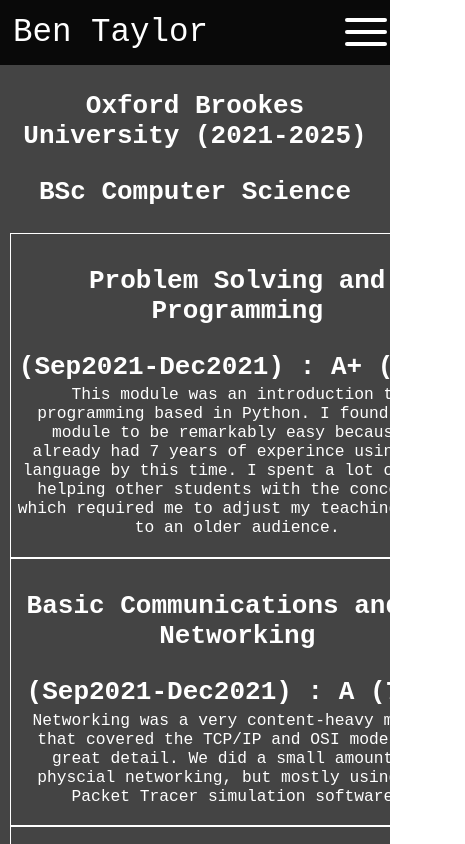
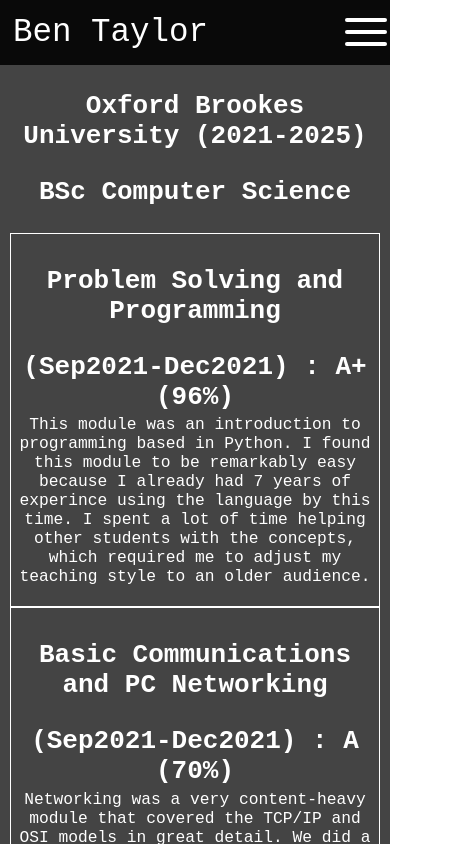
Before and after one commit to BenTaylor25/WebPortfolio2023, a React (Vite) app in the folder web-portfolio-2023/: page /WebPortfolio2023/education in a window 390 px wide. Shown: the top 844 px of the page, 465 px wide, since content can reach past the window. Built offline with nearby package versions, Linux system fonts and the light colour scheme.

Commit message:
mobile responsive

```diff
--- a/web-portfolio-2023/src/components/pages/Education.scss
+++ b/web-portfolio-2023/src/components/pages/Education.scss
@@ -18,7 +18,7 @@
             margin-top: 2rem;
             margin-bottom: 3rem;
             display: grid;
-            grid-template-columns: repeat(auto-fit, minmax(35rem, 1fr));
+            grid-template-columns: repeat(auto-fit, minmax(min(80vw, 35rem), 1fr));
         }
     }
 }
```
